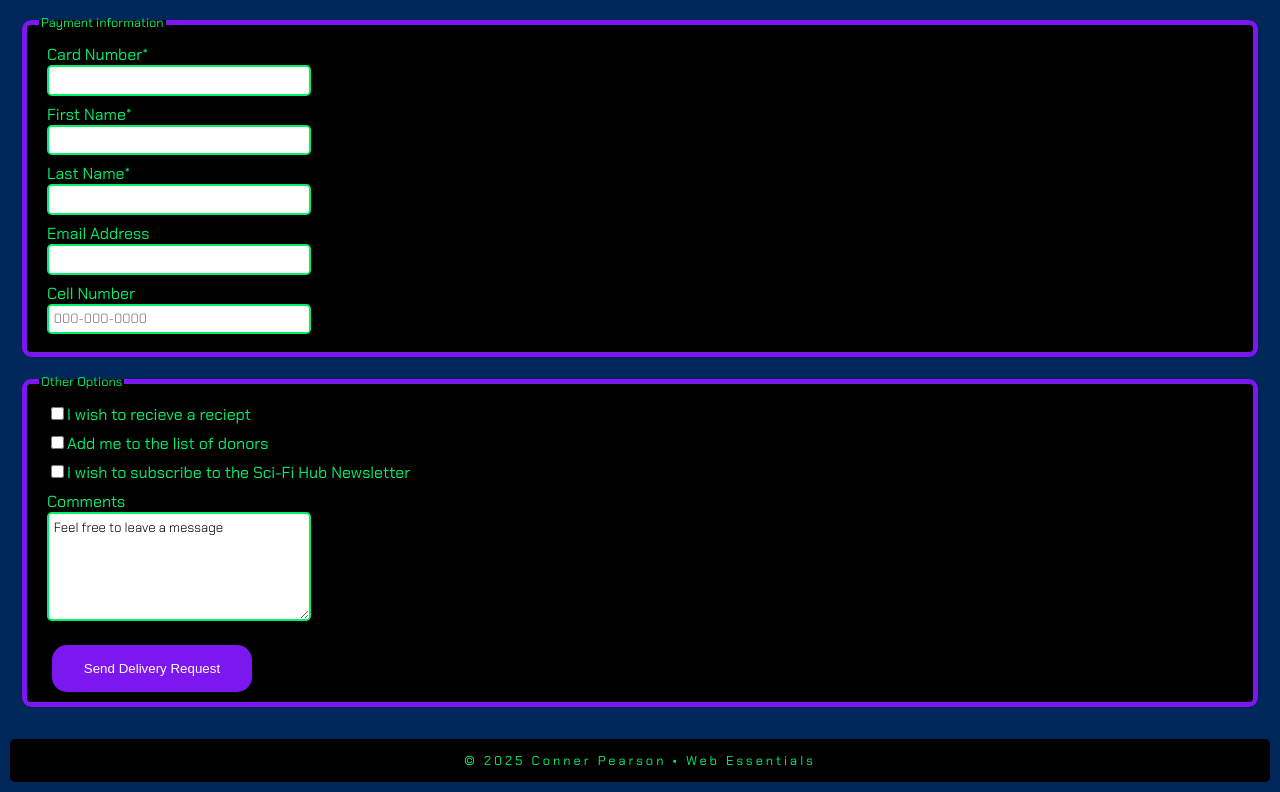
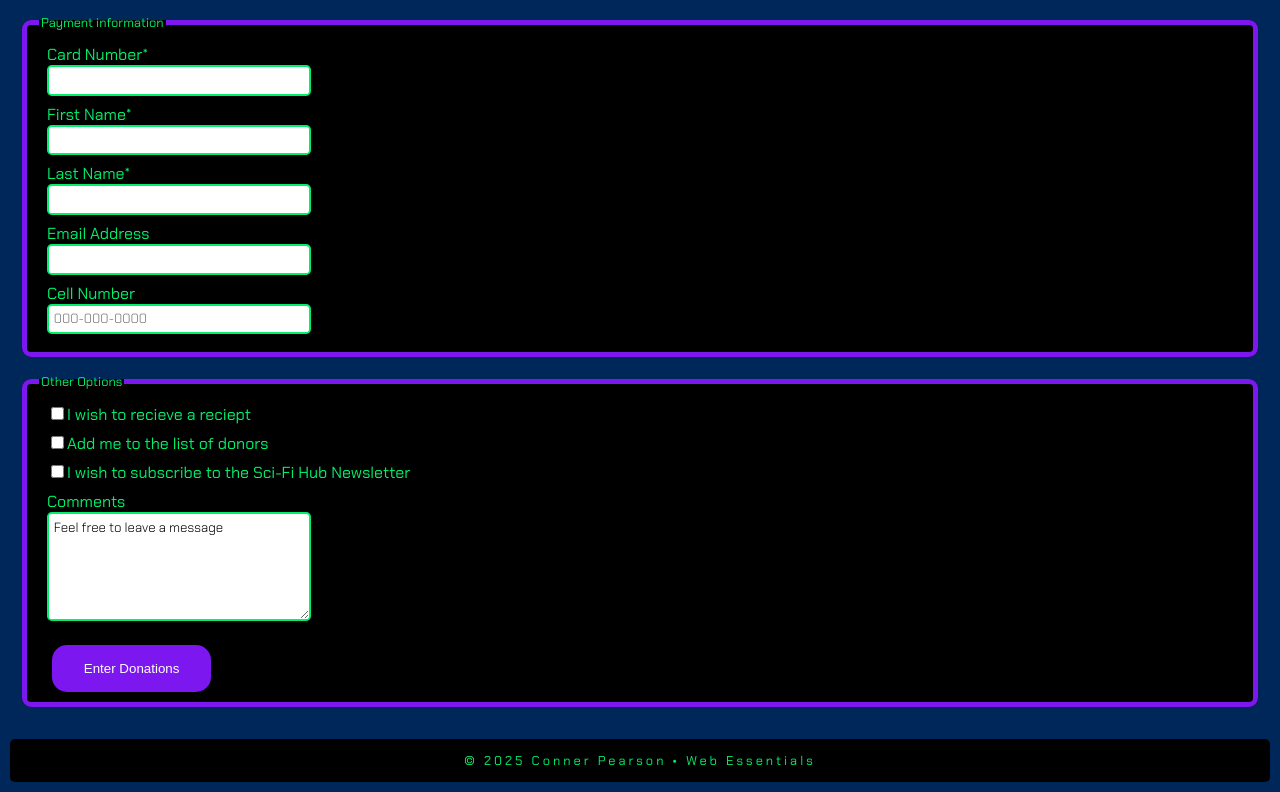
Before and after one commit to CrimsonPaladin97/dwdd1600, a plain HTML site: page 06form/donate.html in a window 1280 px wide. Shown: the part 489-1281 px from the top of the page. Drawn offline with Linux system fonts and the light colour scheme.

Commit message:
Add files via upload

```diff
--- a/06form/donate.html
+++ b/06form/donate.html
@@ -99,7 +99,7 @@
 
                 </label>
 
-                <input type="submit" value="Send Delivery Request">
+                <input type="submit" value="Enter Donations">
         </fieldset>
 
 
```
Also changed, not shown: 06form/thanks.html (+5 -2 lines).
